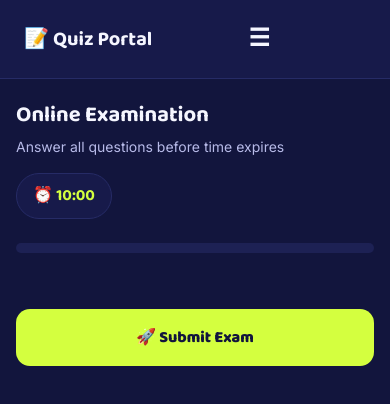
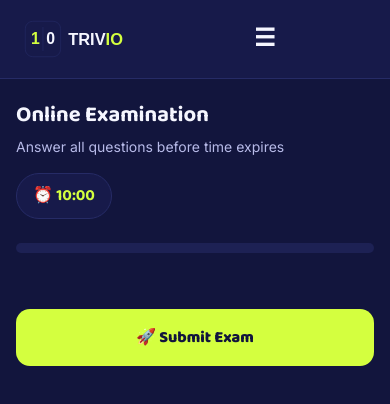
Before and after one commit to amaljosesebastian14-afk/quiz-portal, a plain HTML site: page frontend/exam.html in a window 390 px wide. Drawn offline with Linux system fonts and the light colour scheme.

Commit message:
Redesign UI with arcade theme, mobile responsiveness, and Trivio branding

```diff
--- a/frontend/exam.html
+++ b/frontend/exam.html
@@ -6,14 +6,15 @@
 
 <title>Online Exam</title>
 
-<link rel="stylesheet" href="css/style.css">
+<link rel="icon" type="image/svg+xml" href="assets/favicon.svg">
+    <link rel="stylesheet" href="css/style.css">
 
 </head>
 <body>
 
 <nav class="navbar" id="mainNav">
 
-    <h2>📝 Quiz Portal</h2>
+    <img src="assets/logo.svg" alt="Trivio" class="navbar-logo">
 
     <button class="menu-toggle" onclick="document.getElementById('mainNav').classList.toggle('menu-open')" aria-label="Toggle menu">☰</button>
 
```
Also changed, not shown: frontend/profile.html (+2 -1 lines).
